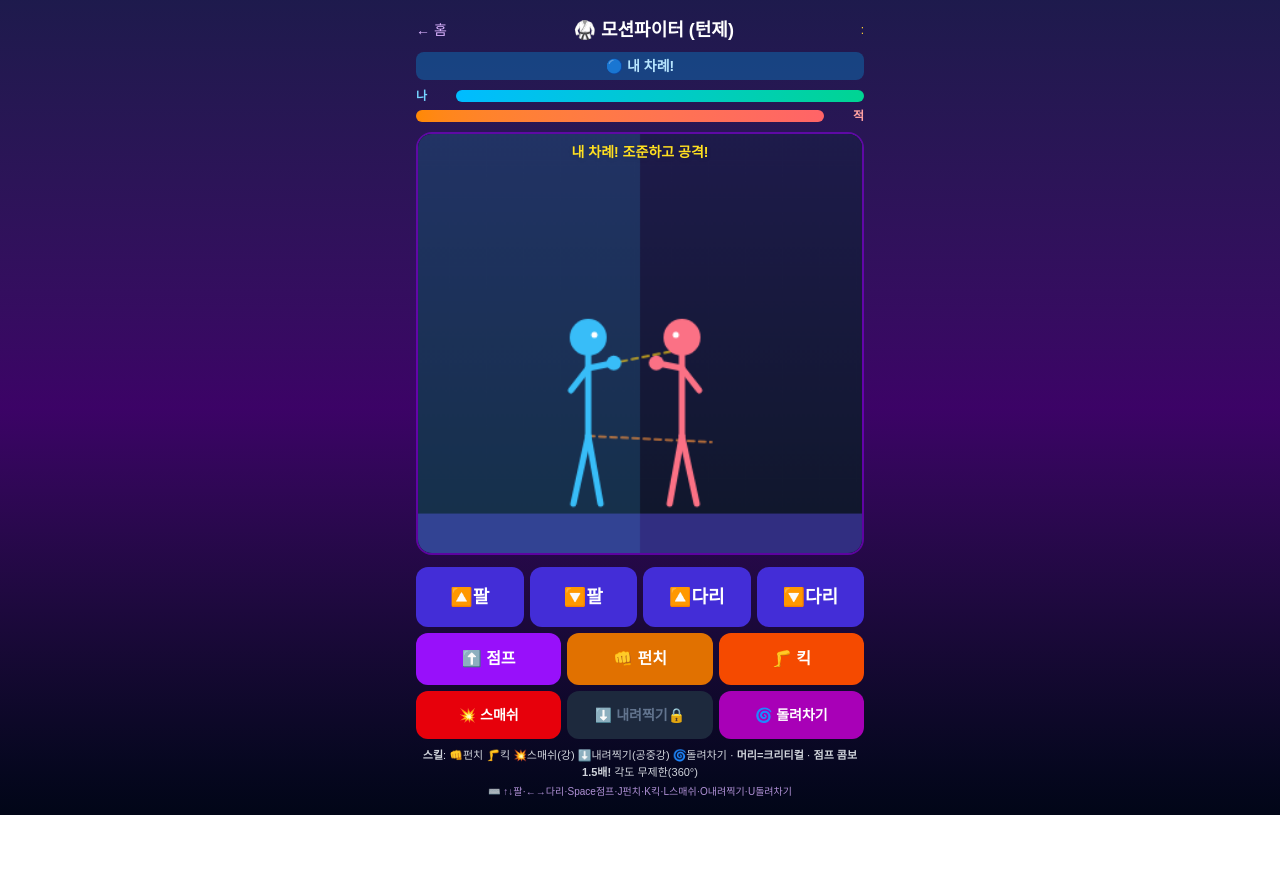
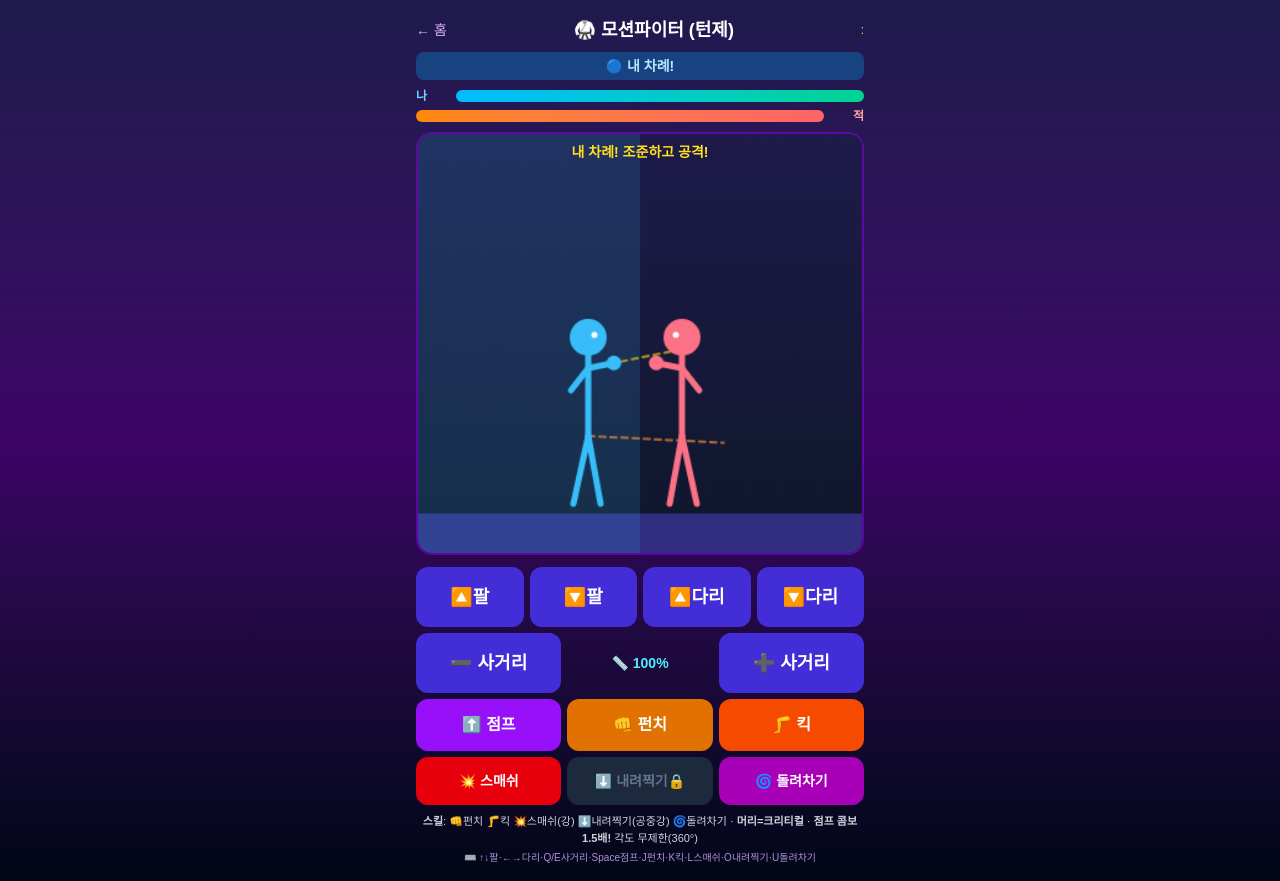
Before and after one commit to microgomi/yuhyun-introduce, a Next.js app: page /motionfighter in a window 1280 px wide. Before the commit the page ends 815 px from the top, so only its background shows below. Built offline with nearby package versions, Linux system fonts and the light colour scheme.

Commit message:
feat: 모션파이터 - 공격 사거리 조작(±) 컨트롤 + 조준선/명중에 반영

```diff
--- a/app/motionfighter/page.tsx
+++ b/app/motionfighter/page.tsx
@@ -39,14 +39,14 @@ const KIND: Record<Kind, { origin: "sh" | "hip"; base: number; reach: number; dm
 const legKind = (k: Kind) => k === "kick" || k === "spin";
 const armKind = (k: Kind) => k === "punch" || k === "smash" || k === "slam";
 type Attack = { active: boolean; t: number; hitDone: boolean; kind: Kind; aim: number; air: boolean };
-type Fighter = { x: number; hp: number; aim: number; legAim: number; atk: Attack; hurtT: number; yOff: number; jumpT: number };
-const mkFighter = (x: number): Fighter => ({ x, hp: 100, aim: -0.2, legAim: 0.05, atk: { active: false, t: 0, hitDone: false, kind: "punch", aim: -0.2, air: false }, hurtT: 0, yOff: 0, jumpT: 0 });
+type Fighter = { x: number; hp: number; aim: number; legAim: number; atk: Attack; hurtT: number; yOff: number; jumpT: number; reachMul: number };
+const mkFighter = (x: number): Fighter => ({ x, hp: 100, aim: -0.2, legAim: 0.05, atk: { active: false, t: 0, hitDone: false, kind: "punch", aim: -0.2, air: false }, hurtT: 0, yOff: 0, jumpT: 0, reachMul: 1 });
 
 function limbTip(f: Fighter, dir: number, kind: Kind, ext: number) {
   const cfg = KIND[kind];
   const originY = (cfg.origin === "sh" ? SHOULDER_Y : HIP_Y) + f.yOff;
   const aim = f.atk.aim;
-  const len = cfg.base + cfg.reach * ext;
+  const len = cfg.base + cfg.reach * f.reachMul * ext; // 사거리 조작 반영
   return { x: f.x + dir * len * Math.cos(aim), y: originY + len * Math.sin(aim) };
 }
 
@@ -69,7 +69,9 @@ export default function MotionFighter() {
   const [combo, setCombo] = useState(0);
   const [airborne, setAirborne] = useState(false);
   const airborneRef = useRef(false);
-  const held = useRef({ aimUp: false, aimDown: false, legUp: false, legDown: false });
+  const held = useRef({ aimUp: false, aimDown: false, legUp: false, legDown: false, reachUp: false, reachDown: false });
+  const [reachPct, setReachPct] = useState(100);
+  const reachRef = useRef(100);
   const phaseRef = useRef(phase);
   useEffect(() => { phaseRef.current = phase; }, [phase]);
 
@@ -129,6 +131,10 @@ export default function MotionFighter() {
           if (held.current.aimDown) p.aim += 2.2 * dt;
           if (held.current.legUp) p.legAim -= 2.2 * dt;
           if (held.current.legDown) p.legAim += 2.2 * dt;
+          if (held.current.reachUp) p.reachMul = Math.min(2.2, p.reachMul + 1.1 * dt);
+          if (held.current.reachDown) p.reachMul = Math.max(0.5, p.reachMul - 1.1 * dt);
+          const rp = Math.round(p.reachMul * 100);
+          if (rp !== reachRef.current) { reachRef.current = rp; setReachPct(rp); }
         }
 
         // 점프 물리 (yOff: 위로 떴다가 착지)
@@ -271,10 +277,11 @@ export default function MotionFighter() {
     const showAim = isPlayer && !f.atk.active && phaseRef.current === "fight" && g.current.turn === "p" && !g.current.over;
     if (showAim) {
       ctx.save(); ctx.setLineDash([5, 4]); ctx.lineWidth = 2;
+      const armLen = 14 + 60 * f.reachMul, legLen = 18 + 92 * f.reachMul; // 사거리 반영
       ctx.strokeStyle = "rgba(250,204,21,0.65)"; // 팔
-      ctx.beginPath(); ctx.moveTo(x, shY); ctx.lineTo(x + dir * 82 * Math.cos(f.aim), shY + 82 * Math.sin(f.aim)); ctx.stroke();
+      ctx.beginPath(); ctx.moveTo(x, shY); ctx.lineTo(x + dir * armLen * Math.cos(f.aim), shY + armLen * Math.sin(f.aim)); ctx.stroke();
       ctx.strokeStyle = "rgba(251,146,60,0.65)"; // 다리
-      ctx.beginPath(); ctx.moveTo(x, hipY); ctx.lineTo(x + dir * 100 * Math.cos(f.legAim), hipY + 100 * Math.sin(f.legAim)); ctx.stroke();
+      ctx.beginPath(); ctx.moveTo(x, hipY); ctx.lineTo(x + dir * legLen * Math.cos(f.legAim), hipY + legLen * Math.sin(f.legAim)); ctx.stroke();
       ctx.restore();
     }
 
@@ -326,6 +333,8 @@ export default function MotionFighter() {
         case "ArrowDown": case "s": case "S": setHold("aimDown", true); break;
         case "ArrowLeft": setHold("legUp", true); break;
         case "ArrowRight": setHold("legDown", true); break;
+        case "e": case "E": setHold("reachUp", true); break;
+        case "q": case "Q": setHold("reachDown", true); break;
         case " ": case "z": case "Z": e.preventDefault(); doJump(); break;
         case "j": case "J": doAttack("punch"); break;
         case "k": case "K": doAttack("kick"); break;
@@ -339,6 +348,8 @@ export default function MotionFighter() {
       if (["ArrowDown", "s", "S"].includes(e.key)) setHold("aimDown", false);
       if (e.key === "ArrowLeft") setHold("legUp", false);
       if (e.key === "ArrowRight") setHold("legDown", false);
+      if (["e", "E"].includes(e.key)) setHold("reachUp", false);
+      if (["q", "Q"].includes(e.key)) setHold("reachDown", false);
     };
     window.addEventListener("keydown", dn); window.addEventListener("keyup", up);
     return () => { window.removeEventListener("keydown", dn); window.removeEventListener("keyup", up); };
@@ -407,6 +418,11 @@ export default function MotionFighter() {
           {holdBtn("legUp", "🔼다리")}
           {holdBtn("legDown", "🔽다리")}
         </div>
+        <div className="mt-1.5 grid grid-cols-3 gap-1.5 items-center">
+          {holdBtn("reachDown", "➖ 사거리")}
+          <div className="text-center text-sm font-black text-cyan-300">📏 {reachPct}%</div>
+          {holdBtn("reachUp", "➕ 사거리")}
+        </div>
         <div className="mt-1.5 grid grid-cols-3 gap-1.5">
           <button onClick={doJump} disabled={!myTurn} className={`rounded-xl py-3.5 text-base font-black active:scale-90 ${myTurn ? "bg-purple-600 active:bg-purple-500" : "bg-slate-800 text-slate-500"}`}>⬆️ 점프</button>
           <button onClick={() => doAttack("punch")} disabled={!myTurn} className={`rounded-xl py-3.5 text-base font-black active:scale-90 ${myTurn ? "bg-amber-600 active:bg-amber-500" : "bg-slate-800 text-slate-500"}`}>👊 펀치</button>
@@ -418,7 +434,7 @@ export default function MotionFighter() {
           <button onClick={() => doAttack("spin")} disabled={!myTurn} className={`rounded-xl py-3.5 text-sm font-black active:scale-90 ${myTurn ? "bg-fuchsia-700 active:bg-fuchsia-600" : "bg-slate-800 text-slate-500"}`}>🌀 돌려차기</button>
         </div>
         <p className="text-center text-[11px] text-gray-300 mt-2"><b>스킬</b>: 👊펀치 🦵킥 💥스매쉬(강) ⬇️내려찍기(공중강) 🌀돌려차기 · <b>머리=크리티컬</b> · <b>점프 콤보 1.5배!</b> 각도 무제한(360°)</p>
-        <p className="text-center text-[10px] text-purple-300/80 mt-1">⌨️ ↑↓팔·←→다리·Space점프·J펀치·K킥·L스매쉬·O내려찍기·U돌려차기</p>
+        <p className="text-center text-[10px] text-purple-300/80 mt-1">⌨️ ↑↓팔·←→다리·Q/E사거리·Space점프·J펀치·K킥·L스매쉬·O내려찍기·U돌려차기</p>
       </div>
     </div>
   );
```
